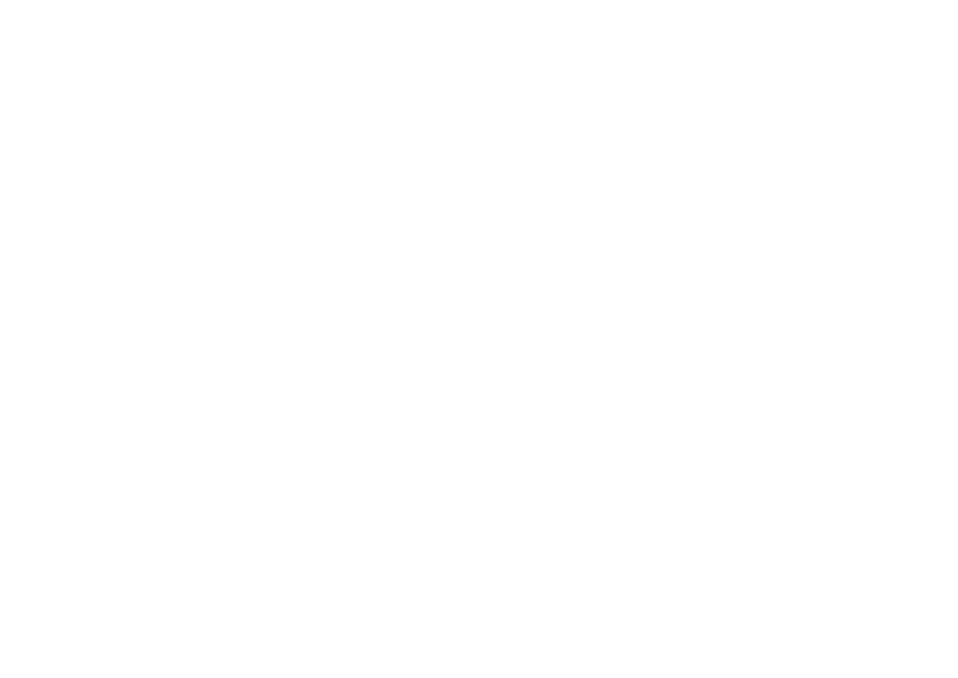
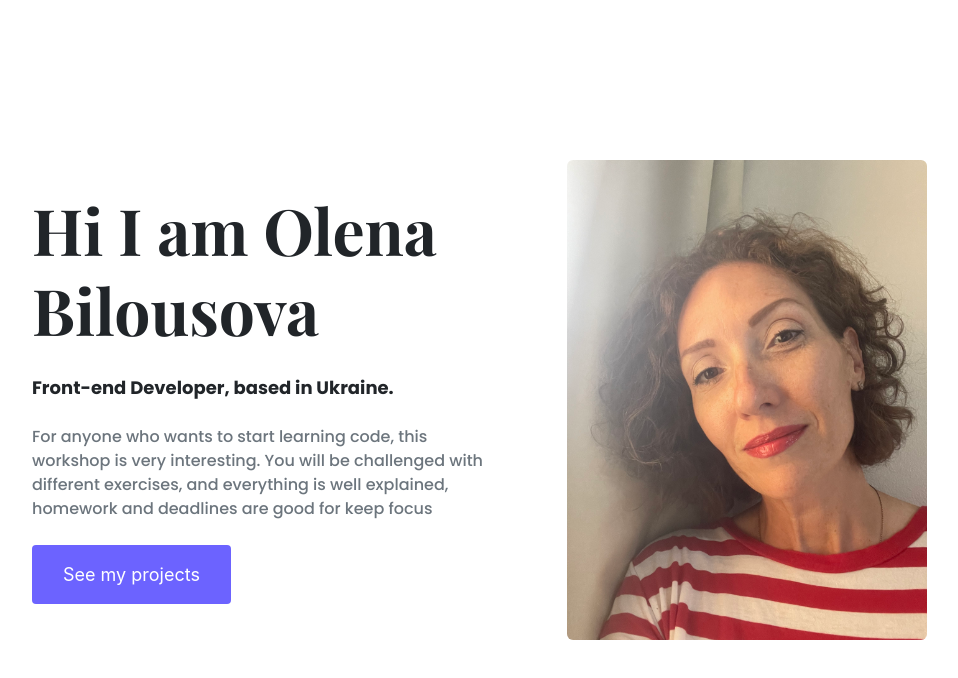
Before and after one commit to BilousovaOlena/portfolio-olena, a plain HTML site: page about.html in a window 1280 px wide. Shown: the whole page, without its empty margins (88-1046 px from the left). Drawn offline with nearby package versions, Linux system fonts and the light colour scheme.

Commit message:
Make about page content

```diff
--- a/about.html
+++ b/about.html
@@ -39,6 +39,25 @@
     <title>About Olena</title>
   </head>
   <body>
-    <div class="about-content"></div>
+    <div class="about-section container">
+      <div class="row">
+        <div class="col-lg-6">
+          <div class="about-section-content">
+            <h1 class="mb-4">Hi I am Olena Bilousova</h1>
+            <h2 class="mb-4">Front-end Developer, based in Ukraine.</h2>
+            <p class="mb-4 text-muted">
+              For anyone who wants to start learning code, this workshop is very
+              interesting. You will be challenged with different exercises, and
+              everything is well explained, homework and deadlines are good for
+              keep focus
+            </p>
+            <a href="#" class="btn btn-branding">See my projects</a>
+          </div>
+        </div>
+        <div class="col-lg-6">
+          <img src="images/olena.JPG" alt="Olena photo" class="img-fluid" />
+        </div>
+      </div>
+    </div>
   </body>
 </html>
--- a/style/mystyle.css
+++ b/style/mystyle.css
@@ -64,6 +64,27 @@ p {
   font-size: 18px;
   line-height: 24px;
 }
+.about-section {
+  padding: 160px 20px;
+}
+.about-section-content {
+  margin: 30px;
+}
+.about-section h1 {
+  font-size: 64px;
+  line-height: 80px;
+}
+.about-section h2 {
+  font-size: 18px;
+  font-family: var(--second-font);
+  font-weight: bold;
+  line-height: 27px;
+}
+.about-section img {
+  width: 360px;
+  height: 480px;
+  border-radius: 6px;
+}
 @media (max-width: 900px) {
   .project-description {
     padding: 0;
@@ -79,4 +100,8 @@ p {
     font-size: 44px;
     margin: 0;
   }
+  .about-section {
+    text-align: center;
+    padding: 0;
+  }
 }
```
